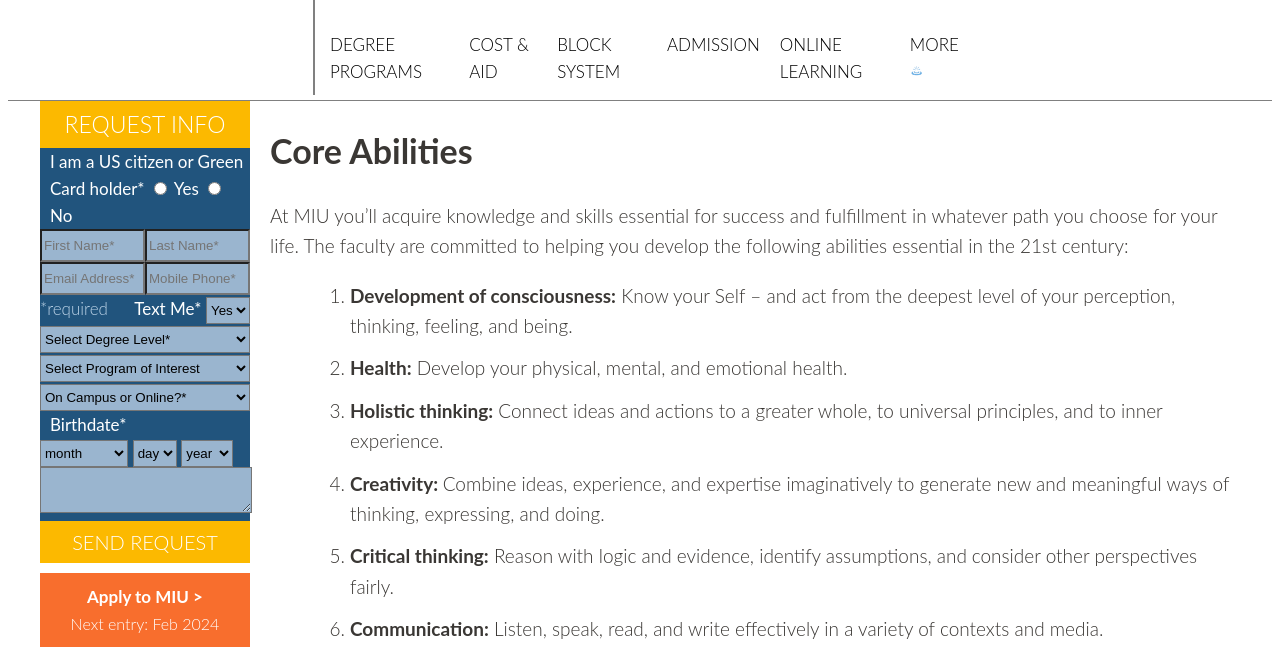
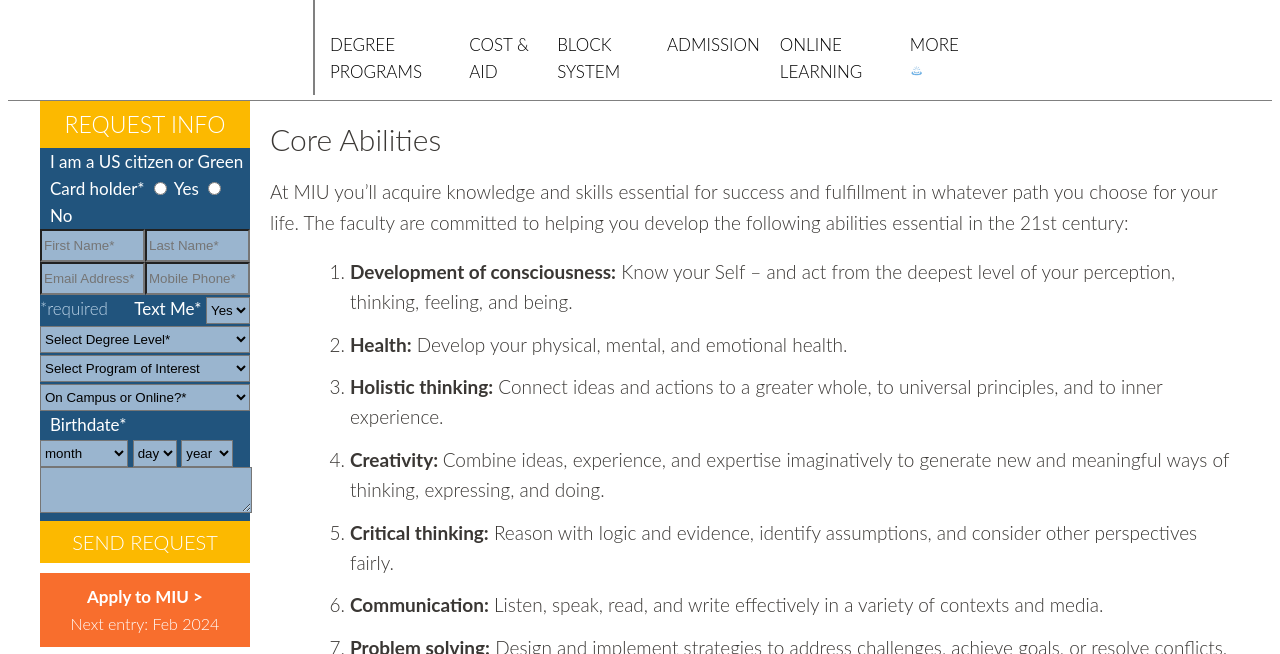
Before and after one commit to ThinhLe2023/wap-presentation, a plain HTML site: page index.html in a window 1280 px wide. Shown: the part 130-784 px from the top of the page. Drawn offline with Linux system fonts and the light colour scheme.

Commit message:
update h1 text style

```diff
--- a/index.html
+++ b/index.html
@@ -107,6 +107,11 @@
 
         .content-right p {
             font-size: 19px;
+        }
+        .content-right h1 {
+            font-size: 30px;
+            line-height: 36px;
+            font-weight: 300;
         }
         .form-text{
             color: white;
```
